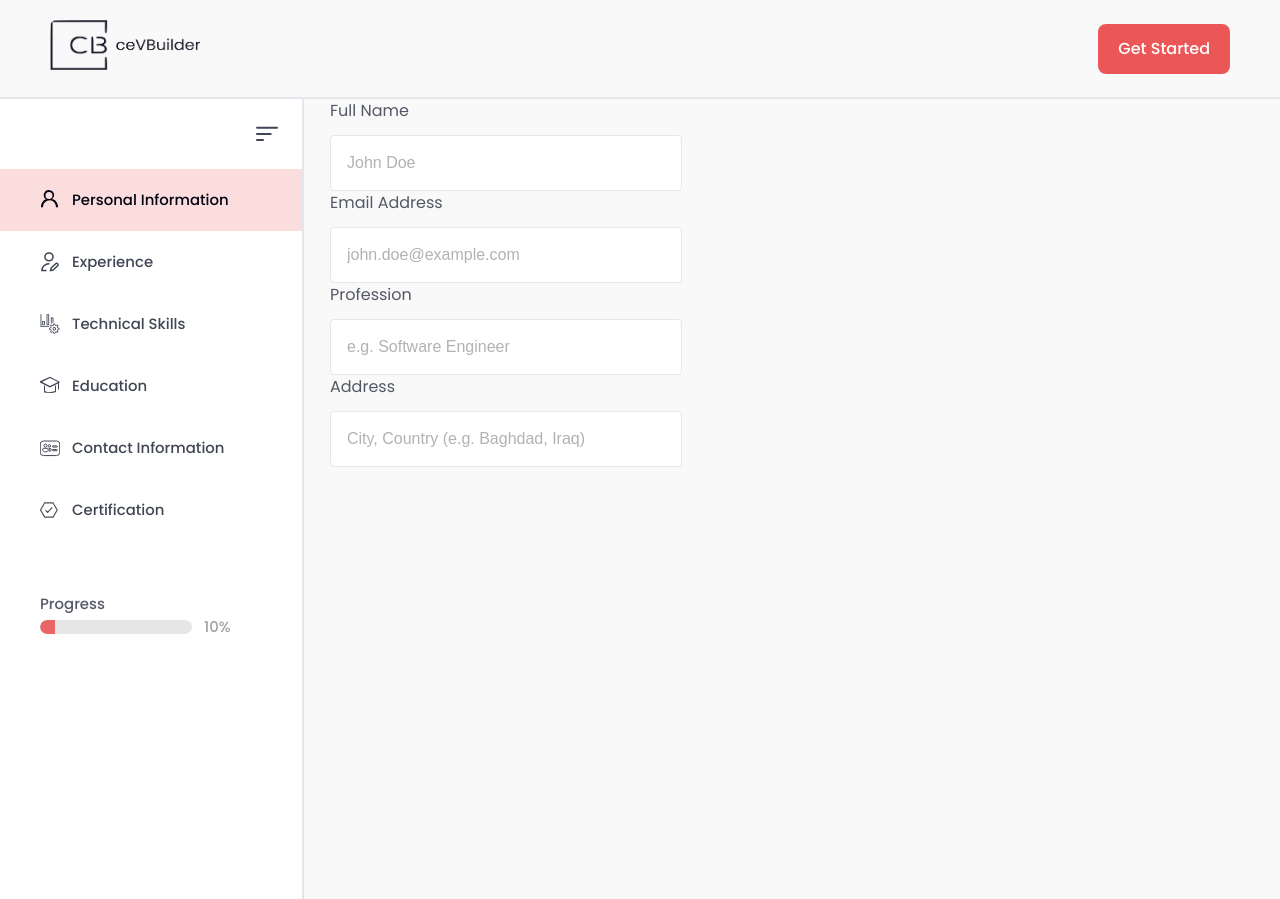
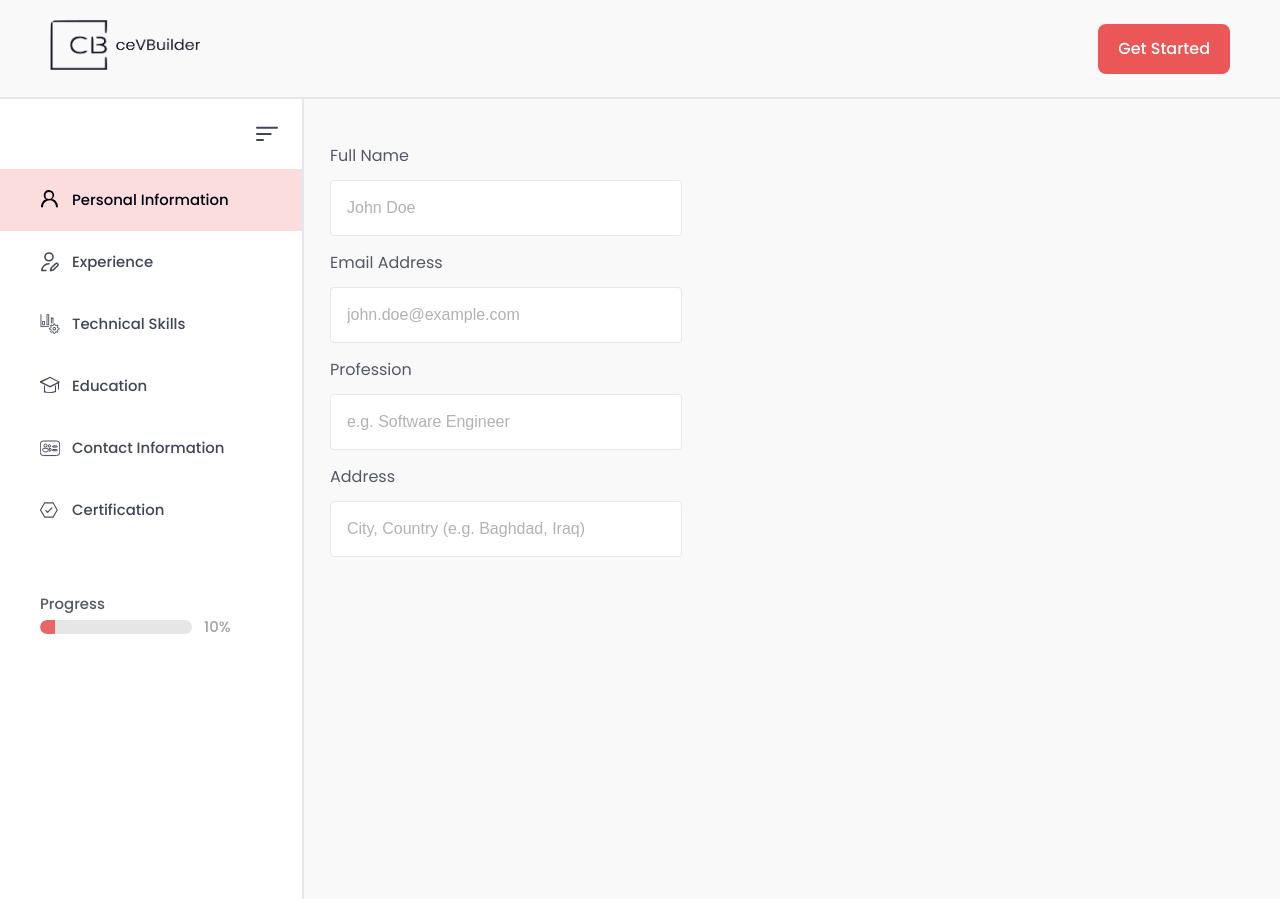
Before and after one commit to Moamal-2000/resume-builder, a Next.js app: page /builder in a window 1280 px wide. Built offline with nearby package versions, Linux system fonts and the light colour scheme.

Commit message:
style(PersonalInfoForm): add spacing above the form and below each input

```diff
--- a/src/components/BuilderPage/PersonalInfo/PersonalInfoForm/PersonalInfoForm.module.scss
+++ b/src/components/BuilderPage/PersonalInfo/PersonalInfoForm/PersonalInfoForm.module.scss
@@ -0,0 +1,3 @@
+.personalInfoForm {
+  margin-top: 45px;
+}
--- a/src/components/Shared/Inputs/Input/Input.module.scss
+++ b/src/components/Shared/Inputs/Input/Input.module.scss
@@ -3,6 +3,7 @@
   flex-direction: column;
   align-items: flex-start;
   gap: 12px;
+  margin-bottom: 15px;
 }
 
 .input>label {
```
